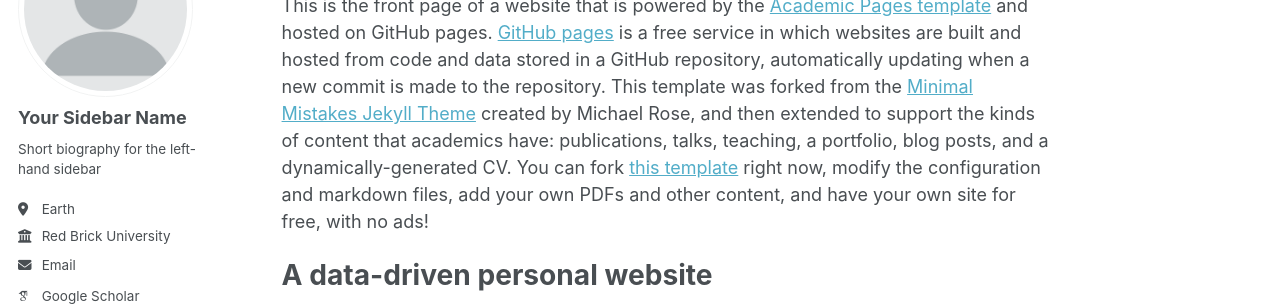
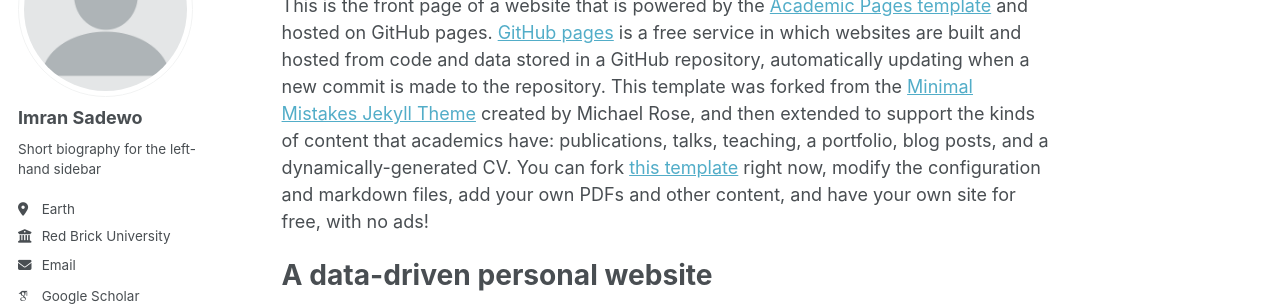
Before and after one commit to Imransadewo/Imransadewo.github.io, a Jekyll site: the page built from _pages/about.md, in a window 1280 px wide. Shown: the part 177-483 px from the top of the page. Built offline with Jekyll 4.4.1, drawn with Linux system fonts in a browser that asks for light colours; some web fonts are replaced.

Commit message:
fix: change name

```diff
--- a/_config.yml
+++ b/_config.yml
@@ -23,7 +23,7 @@ repository               : "academicpages/academicpages.github.io"
 author:
   # Biographic information
   avatar           : "profile.png"
-  name             : "Your Sidebar Name"
+  name             : "Imran Sadewo"
   pronouns         : # example: "she/her"
   bio              : "Short biography for the left-hand sidebar"
   location         : "Earth"
```
